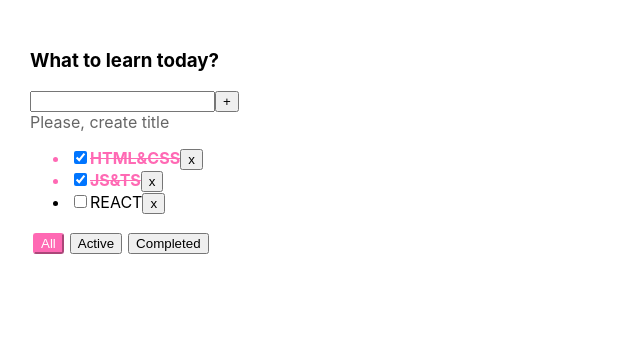
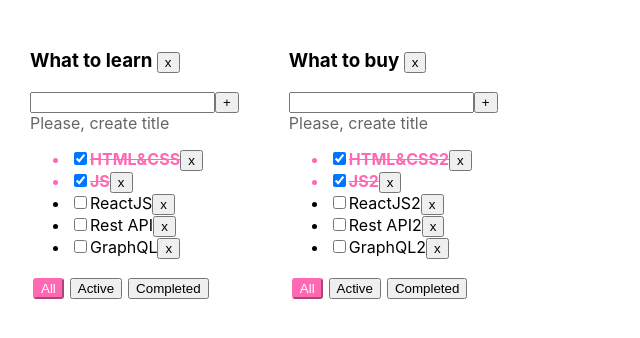
Before and after one commit to amnesia322/todolist-ts-01, a React (Create React App) app: page / in a window 1280 px wide. Shown: the top 338 px of the page, without its empty margins (0-640 px from the left). Built offline with nearby package versions, Linux system fonts and the light colour scheme.

Commit message:
lesson 5. refactoring for multiply ToDoLists

```diff
--- a/src/App.tsx
+++ b/src/App.tsx
@@ -4,58 +4,90 @@
 import {v1} from "uuid";
 
 export type FilterType = "all" | "active" | "completed";
+type ToDoListsType = {
+    id: string
+    title: string
+    filter: FilterType
+}
+export type TasksStateType = {
+[key: string]: Array<TaskType>
+}
 
 function App() {
     //BLL:
-    console.log(v1())
+    let todolistID1 = v1();
+    let todolistID2 = v1();
+
+    let [toDoLists, setToDoLists] = useState<Array<ToDoListsType>>([
+        {id: todolistID1, title: 'What to learn', filter: 'all'},
+        {id: todolistID2, title: 'What to buy', filter: 'all'},
+    ])
+
+    let [tasks, setTasks] = useState<TasksStateType>({
+        [todolistID1]: [
+            {id: v1(), title: "HTML&CSS", isDone: true},
+            {id: v1(), title: "JS", isDone: true},
+            {id: v1(), title: "ReactJS", isDone: false},
+            {id: v1(), title: "Rest API", isDone: false},
+            {id: v1(), title: "GraphQL", isDone: false},
+        ],
+        [todolistID2]: [
+            {id: v1(), title: "HTML&CSS2", isDone: true},
+            {id: v1(), title: "JS2", isDone: true},
+            {id: v1(), title: "ReactJS2", isDone: false},
+            {id: v1(), title: "Rest API2", isDone: false},
+            {id: v1(), title: "GraphQL2", isDone: false},
+        ]
+    });
+    const removeToDoList = (toDoListID: string) => {
+        setToDoLists(toDoLists.filter(t => t.id !== toDoListID))
+        delete tasks[toDoListID]
+        setTasks({...tasks})
+    }
+
+    const changeFilter = (filter: FilterType, toDoListID: string) => {
+        setToDoLists(toDoLists.map(el => el.id === toDoListID ? {...el, filter: filter} : el))
+    }
+
+    const removeTask = (taskID: string, toDoListID: string) => {
+    setTasks({...tasks, [toDoListID]: tasks[toDoListID].filter(fl => fl.id !== taskID)})
+    }
+
+    const addTask = (title: string, toDoListID: string) => {
+        const newTask: TaskType = {id: v1(), title, isDone: false}
+        setTasks({...tasks, [toDoListID]: [newTask, ...tasks[toDoListID]]})
+    }
+
+    const changeStatus = (taskID: string, isDone: boolean, toDoListID: string) => {
+        /*setTasks(tasks.map(t => t.id !== taskID ? t : {...t, isDone}))*/
+        setTasks({...tasks, [toDoListID]: tasks[toDoListID].map( t => t.id !== taskID ? t : {...t, isDone})})
+    }
 
 
-    const toDoListTitle: string = "What to learn today?";
-
-    const [tasks, setTasks] = useState<Array<TaskType>>([
-        {id: v1(), title: "HTML&CSS", isDone: true},
-        {id: v1(), title: "JS&TS", isDone: true},
-        {id: v1(), title: "REACT", isDone: false},
-    ])
-
-    const [filter, setFilter] = useState<FilterType>("all")
-
-    const changeFilter = (filter: FilterType) => {
-        setFilter(filter)
-    }
-
-    const removeTask = (taskID: string) => {
-
-        setTasks(tasks.filter(t => t.id !== taskID));
-    }
-
-    const addTask = (title: string) => {
-        const newTask: TaskType = {id: v1(), title, isDone: false}
-        setTasks([newTask, ...tasks])
-    }
-
-    const changeStatus = (taskID: string, isDone: boolean) => {
-        setTasks(tasks.map(t => t.id !== taskID ? t : {...t, isDone}))
-    }
-
-    const getTusksForTodolist = () => {
-        switch (filter) {
+    //UI
+    return (
+        <div className="App">
+            {toDoLists.map(el => {
+                const getTasksForTodolist = () => {
+                    switch (el.filter) {
                         case 'active':
-                return tasks.filter(t => !t.isDone)
+                            return tasks[el.id].filter(t => !t.isDone)
                         case 'completed':
-                return tasks.filter(t => t.isDone)
+                            return tasks[el.id].filter(t => t.isDone)
                         default:
-                return tasks
+                            return tasks[el.id]
                     }
                 }
 
-    //UI
+                return (
+                    <ToDoList key={el.id} toDoListID={el.id}
+                              title={el.title} tasks={getTasksForTodolist()}
+                              removeTask={removeTask} removeToDoList={removeToDoList} filter={el.filter}
+                              changeFilter={changeFilter} addTask={addTask}
+                              changeStatus={changeStatus}/>
+                )
+            })}
 
-
-        return (
-            <div className="App">
-                <ToDoList title={toDoListTitle} tasks={getTusksForTodolist()} removeTask={removeTask} filter={filter}
-                          changeFilter={changeFilter} addTask={addTask} changeStatus={changeStatus}/>
         </div>
     );
 }
--- a/src/ToDoList.tsx
+++ b/src/ToDoList.tsx
@@ -7,13 +7,15 @@
     isDone: boolean
 }
 type ToDoListPropsType = {
+    toDoListID: string
     title: string
     tasks: Array<TaskType>
-    removeTask: (taskID: string) => void
+    removeTask: (taskID: string, toDoListID: string) => void
+    removeToDoList: (toDoListID: string)=>void
     filter: FilterType
-    changeFilter: (filter: FilterType) => void
-    addTask: (title: string) => void
-    changeStatus: (taskID: string, isDone: boolean) => void
+    changeFilter: (filter: FilterType, toDoListID: string) => void
+    addTask: (title: string, toDoListID: string) => void
+    changeStatus: (taskID: string, isDone: boolean, toDoListID: string) => void
 }
 
 const ToDoList = (props: ToDoListPropsType) => {
@@ -25,10 +27,10 @@
             return (
                 <li key={t.id} className={t.isDone ? "isDone" : ""}>
                     <input type="checkbox" checked={t.isDone}
-                           onChange={(e) => props.changeStatus(t.id, e.currentTarget.checked)}/>
+                           onChange={(e) => props.changeStatus(t.id, e.currentTarget.checked, props.toDoListID)}/>
                     <span>{t.title}</span>
                     <button onClick={() => {
-                        props.removeTask(t.id)
+                        props.removeTask(t.id, props.toDoListID)
                     }}>x
                     </button>
                 </li>
@@ -41,36 +43,40 @@
         if (error) setError(false)
         setTitle(e.currentTarget.value)
     }
-    const onKeyDownAddTask = (e: KeyboardEvent<HTMLInputElement>) => {
-        if (e.key === "Enter") onClickHandler()
-    }
-    const onClickHandler = () => {
+    const onClickAddTaskHandler = () => {
         const trimmedTitle = title.trim()
         if (trimmedTitle) {
-            props.addTask(trimmedTitle)
+            props.addTask(trimmedTitle, props.toDoListID)
         } else {
             setError(true)
         }
         setTitle('')
     }
-    const handlerCreator = (filter: FilterType) => {
+    const onKeyDownAddTask = (e: KeyboardEvent<HTMLInputElement>) => {
+        if (e.key === "Enter") onClickAddTaskHandler()
+    }
+    const onClickRemoveToDoListHandler = (toDoListID: string) => {
+        props.removeToDoList(toDoListID)
+    }
+    const handlerCreator = (filter: FilterType, toDoListID: string) => {
         return () => {
-            props.changeFilter(filter)
+            props.changeFilter(filter, toDoListID)
         }
     }
-    const userMessage =
-        error
-            ? <div style={{color: "hotpink"}}>Title is required!</div>
-            : <div style={{opacity: 0.6}}>Please, create title</div>
+    const onBlurInputHandler = () => title.trim() === '' ? setError(true) : setError(false)
+    const userMessage = error
+        ? <div style={{color: "hotpink"}}>Title is required!</div>
+        : <div style={{opacity: 0.6}}>Please, create title</div>
 
     return (
         <div>
-            <h3>{props.title}</h3>
+            <h3>{props.title} <button onClick={()=> onClickRemoveToDoListHandler(props.toDoListID)}>x</button></h3>
             <div>
                 <input className={error ? 'error' : ''} value={title}
                        onChange={onChangeHandler}
-                       onKeyDown={onKeyDownAddTask}/>
-                <button onClick={onClickHandler}>+</button>
+                       onKeyDown={onKeyDownAddTask}
+                       onBlur={onBlurInputHandler}/>
+                <button onClick={onClickAddTaskHandler}>+</button>
                 {userMessage}
             </div>
             <ul>
@@ -78,13 +84,13 @@
             </ul>
             <div>
                 <button className={props.filter === 'all' ? 'btn-active btn' : 'btn'}
-                        onClick={handlerCreator("all")}>All
+                        onClick={handlerCreator("all", props.toDoListID)}>All
                 </button>
                 <button className={props.filter === 'active' ? 'btn-active btn' : 'btn'}
-                        onClick={handlerCreator("active")}>Active
+                        onClick={handlerCreator("active", props.toDoListID)}>Active
                 </button>
                 <button className={props.filter === 'completed' ? 'btn-active btn' : 'btn'}
-                        onClick={handlerCreator("completed")}>Completed
+                        onClick={handlerCreator("completed", props.toDoListID)}>Completed
                 </button>
             </div>
         </div>
```
Lines whose indentation alone changed are shown as unchanged.
